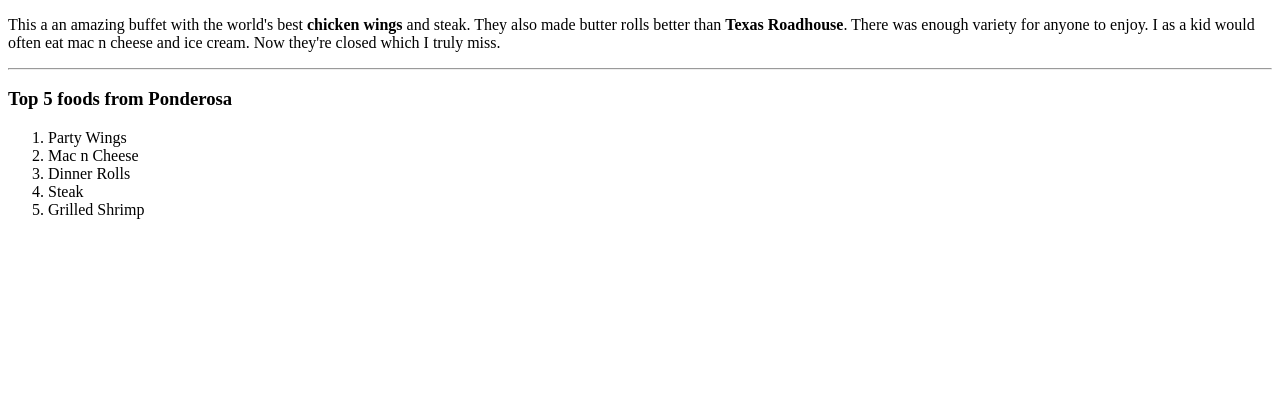
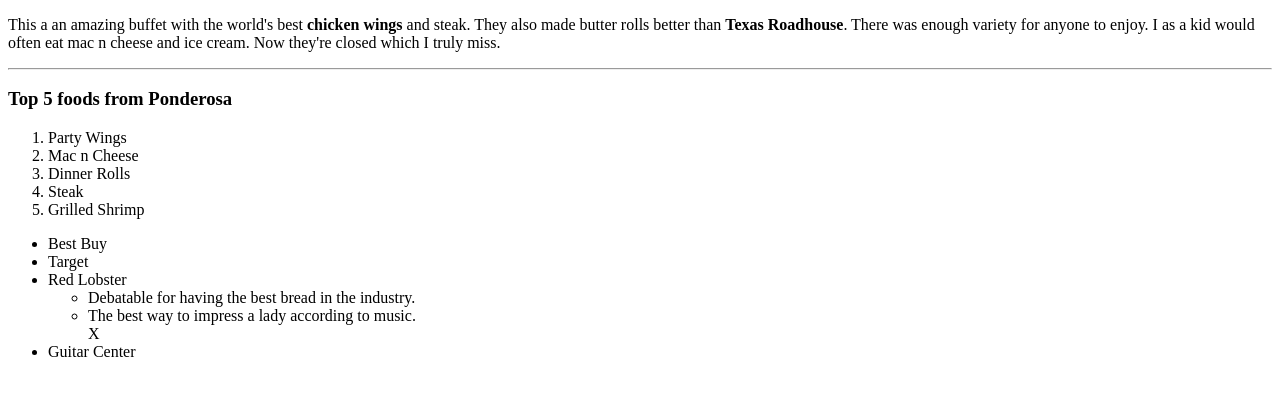
Before and after one commit to 44-563-Web-Apps-S24/44563-webapps-s24-assignment3-djgamekid, a plain HTML site: page index.html in a window 1280 px wide. Shown: the part 105-500 px from the top of the page. Drawn offline with Linux system fonts and the light colour scheme.

Commit message:
Added unordered List

```diff
--- a/index.html
+++ b/index.html
@@ -26,6 +26,16 @@
         <li>Steak</li>
         <li>Grilled Shrimp</li>
     </ol>
+    <ul>
+        <li>Best Buy</li>
+        <li>Target</li>
+        <li>Red Lobster</li>
+        <ul>
+            <li>Debatable for having the best bread in the industry.</li>
+            <li>The best way to impress a lady according to music.</li>X
+        </ul>
+        <li>Guitar Center</li>
+    </ul>
 </body>
 
 </html>
```
